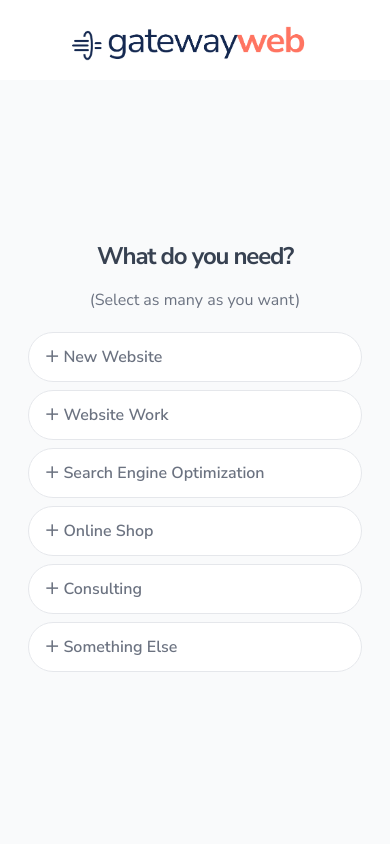
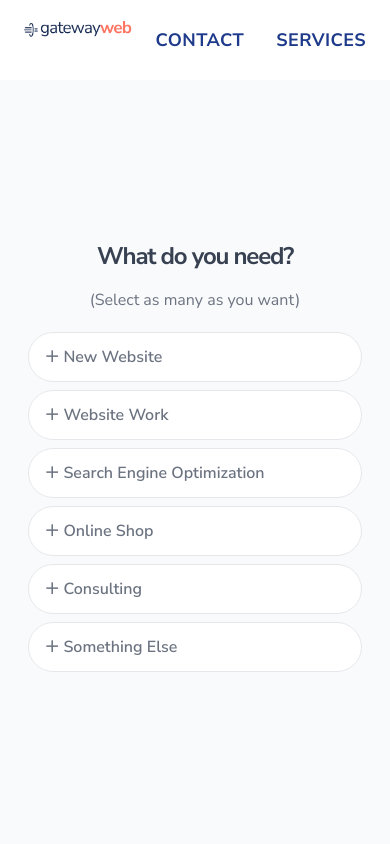
Before and after one commit to gatewayweb/gateway-corporate, a Next.js app: page /contact in a window 390 px wide. Shown: the top 844 px of the page. Built offline with nearby package versions, Linux system fonts and the light colour scheme.

Commit message:
keep links for now

```diff
--- a/components/layout/index.js
+++ b/components/layout/index.js
@@ -77,7 +77,7 @@ export default function Layout({ children }) {
               </a>
             </Link>
           </div>
-          <div className="hidden md:w-2/3 md:flex justify-end items-center">
+          <div className="flex w-2/3 justify-end items-center">
             <div className="">
               {navigation.map((link, index) => {
                 return <NavigationLink key={index} href={link.href} text={link.text} />;
```
